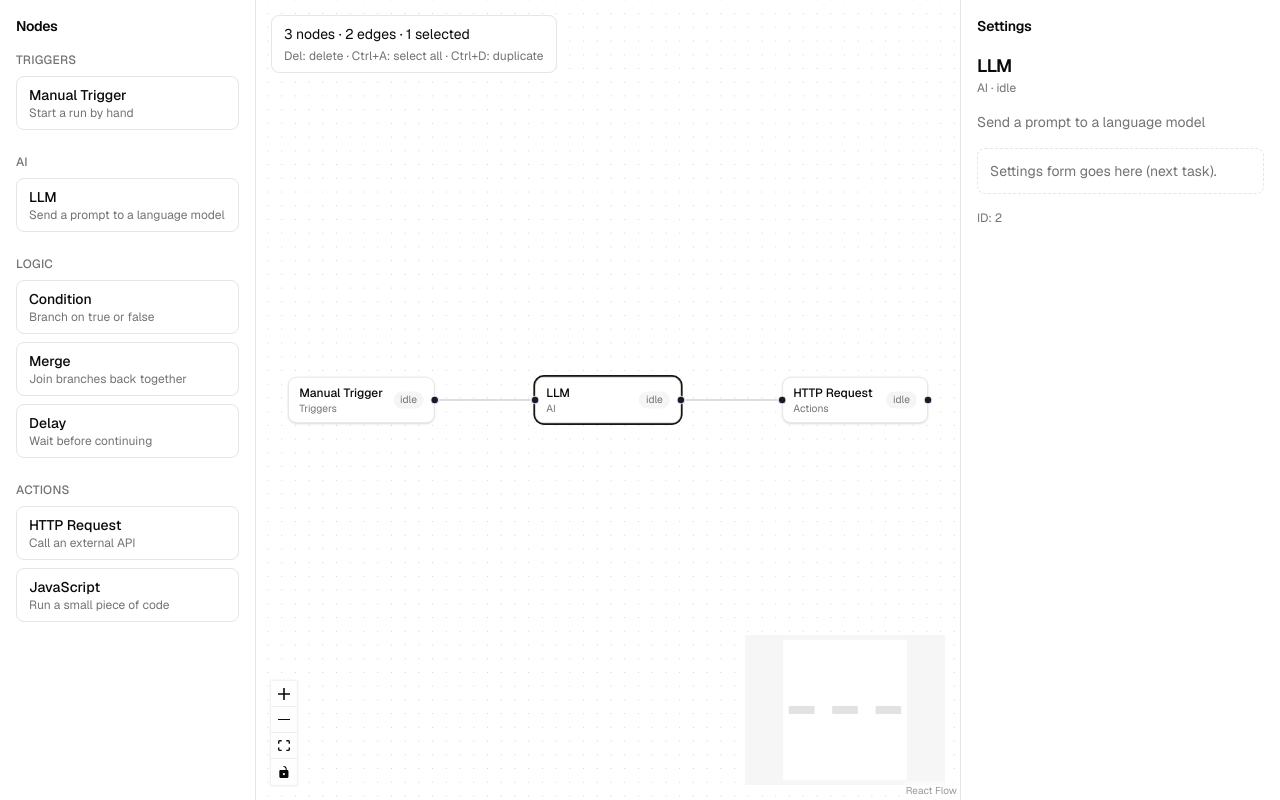
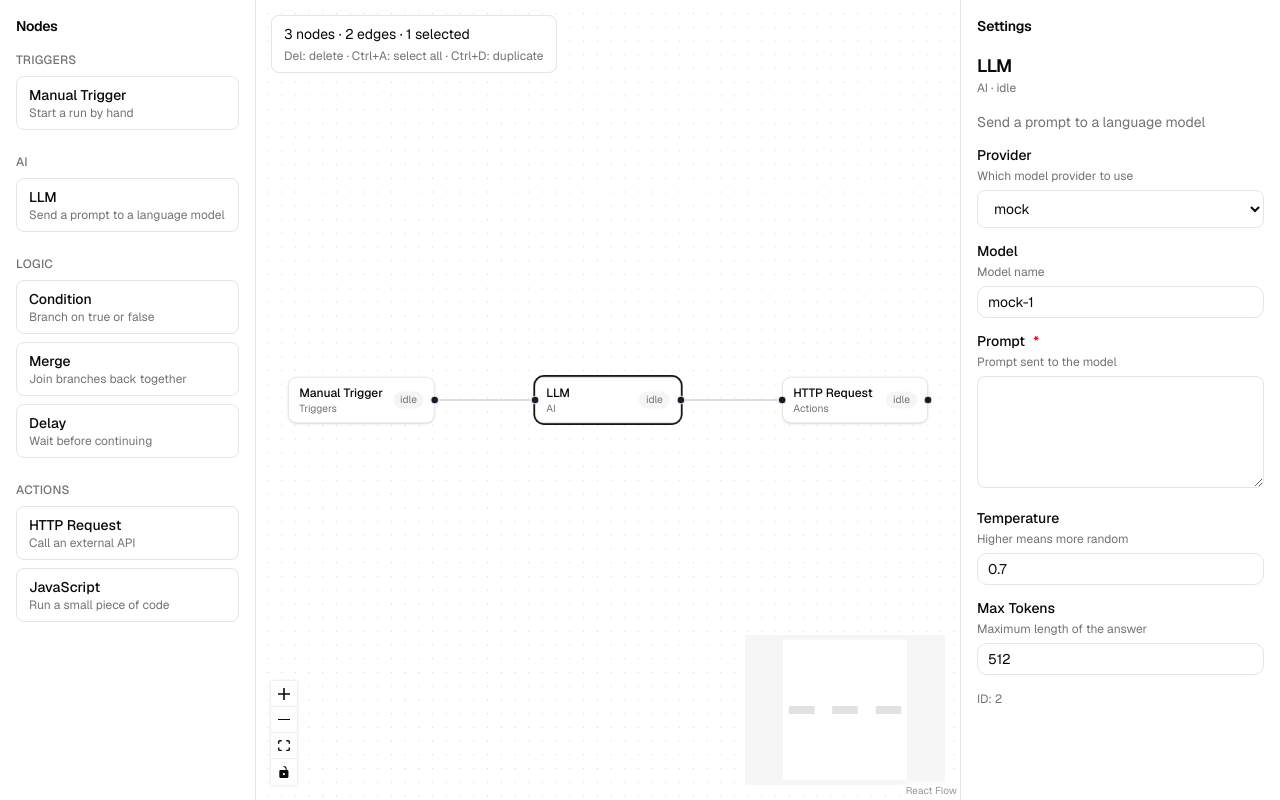
Before and after one commit to V-vumika/TraceAI, a Next.js app in the folder traceai/apps/web/: page /workflows/demo in a window 1280 px wide. Both pictures are taken after a click on the element 535 px from the left and 400 px from the top of the page. Built offline with nearby package versions, Linux system fonts and the light colour scheme.

Commit message:
build node settings form from Zod schemas

```diff
--- a/traceai/apps/web/src/components/node-config-panel.tsx
+++ b/traceai/apps/web/src/components/node-config-panel.tsx
@@ -1,7 +1,159 @@
 'use client';
 
+import { useState } from 'react';
+import type { Node } from '@xyflow/react';
+import { getNodeDefinition } from '@traceai/nodes';
+import { Input } from '@/components/ui/input';
+import { Label } from '@/components/ui/label';
+import { getConfigFields, type ConfigField } from '@/lib/config-fields';
 import { nodeCatalog } from '@/lib/node-catalog';
 import { useGraphStore } from '@/stores/graph-store';
+
+const controlClass =
+  'w-full rounded-md border bg-background px-3 py-2 text-sm text-foreground outline-none focus-visible:ring-2 focus-visible:ring-ring';
+
+type Values = Record<string, string>;
+type Errors = Record<string, string>;
+
+// Turn the text the user typed into the shape the Zod schema expects.
+function toInput(fields: ConfigField[], values: Values) {
+  const input: Record<string, unknown> = {};
+  for (const field of fields) {
+    const raw = values[field.name] ?? '';
+    if (field.kind === 'number') {
+      input[field.name] = raw === '' ? undefined : Number(raw);
+    } else {
+      input[field.name] = raw;
+    }
+  }
+  return input;
+}
+
+function NodeConfigForm({ node }: { node: Node }) {
+  const updateNodeConfig = useGraphStore((state) => state.updateNodeConfig);
+
+  const nodeType = String(node.data.nodeType ?? '');
+  const fields = getConfigFields(nodeType);
+  const definition = getNodeDefinition(nodeType);
+  const saved = (node.data.config ?? {}) as Record<string, unknown>;
+
+  const [values, setValues] = useState<Values>(() => {
+    const initial: Values = {};
+    for (const field of fields) {
+      const value = saved[field.name] ?? field.defaultValue ?? '';
+      initial[field.name] = String(value);
+    }
+    return initial;
+  });
+  const [errors, setErrors] = useState<Errors>({});
+
+  function handleChange(name: string, value: string) {
+    const next = { ...values, [name]: value };
+    setValues(next);
+
+    if (!definition) return;
+
+    const result = definition.configSchema.safeParse(toInput(fields, next));
+
+    if (result.success) {
+      setErrors({});
+      updateNodeConfig(node.id, result.data as Record<string, unknown>);
+      return;
+    }
+
+    const nextErrors: Errors = {};
+    for (const issue of result.error.issues) {
+      const key = String(issue.path[0] ?? '');
+      if (key && !nextErrors[key]) nextErrors[key] = issue.message;
+    }
+    setErrors(nextErrors);
+  }
+
+  if (fields.length === 0) {
+    return (
+      <p className="text-sm text-muted-foreground">This node has no settings.</p>
+    );
+  }
+
+  return (
+    <div className="space-y-4">
+      {fields.map((field) => {
+        const id = `config-${field.name}`;
+        const value = values[field.name] ?? '';
+
+        return (
+          <div key={field.name} className="space-y-1.5">
+            <Label htmlFor={id}>
+              {field.label}
+              {field.required && <span className="text-destructive"> *</span>}
+            </Label>
+
+            {field.description && (
+              <p className="text-xs text-muted-foreground">
+                {field.description}
+              </p>
+            )}
+
+            {field.kind === 'select' && (
+              <select
+                id={id}
+                className={controlClass}
+                value={value}
+                onChange={(event) =>
+                  handleChange(field.name, event.target.value)
+                }
+              >
+                {field.options.map((option) => (
+                  <option key={option} value={option}>
+                    {option}
+                  </option>
+                ))}
+              </select>
+            )}
+
+            {field.kind === 'textarea' && (
+              <textarea
+                id={id}
+                className={`${controlClass} min-h-28`}
+                value={value}
+                onChange={(event) =>
+                  handleChange(field.name, event.target.value)
+                }
+              />
+            )}
+
+            {field.kind === 'number' && (
+              <Input
+                id={id}
+                type="number"
+                min={field.min}
+                max={field.max}
+                value={value}
+                onChange={(event) =>
+                  handleChange(field.name, event.target.value)
+                }
+              />
+            )}
+
+            {field.kind === 'text' && (
+              <Input
+                id={id}
+                value={value}
+                onChange={(event) =>
+                  handleChange(field.name, event.target.value)
+                }
+              />
+            )}
+
+            {errors[field.name] && (
+              <p className="text-xs text-destructive">{errors[field.name]}</p>
+            )}
+          </div>
+        );
+      })}
+    </div>
+  );
+}
 
 export function NodeConfigPanel() {
   const nodes = useGraphStore((state) => state.nodes);
@@ -45,13 +197,9 @@ export function NodeConfigPanel() {
           <p className="text-sm text-muted-foreground">{item.description}</p>
         )}
 
-        <div className="rounded-md border border-dashed p-3 text-sm text-muted-foreground">
-          Settings form goes here (next task).
-        </div>
+        <NodeConfigForm key={selectedNode.id} node={selectedNode} />
 
-        <p className="text-xs text-muted-foreground">
-          ID: {selectedNode.id}
-        </p>
+        <p className="text-xs text-muted-foreground">ID: {selectedNode.id}</p>
       </div>
     );
   }
```
